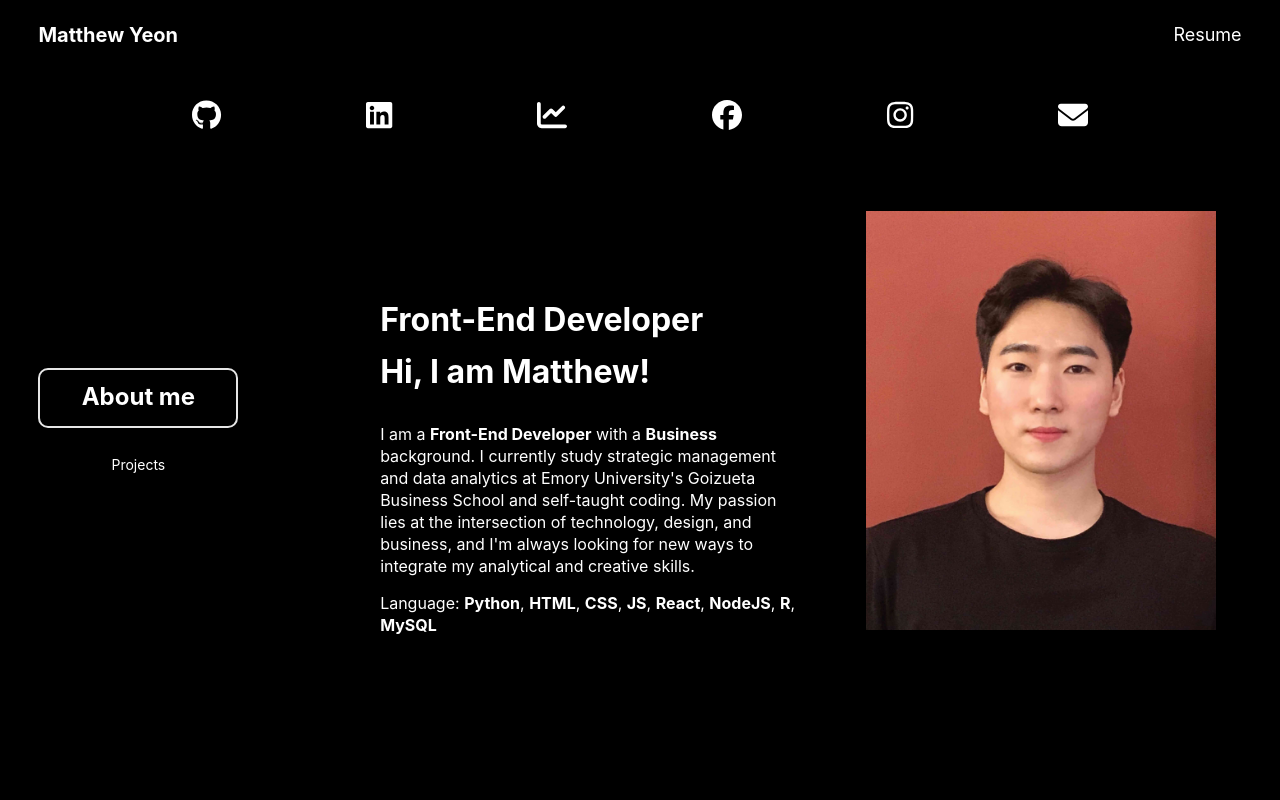
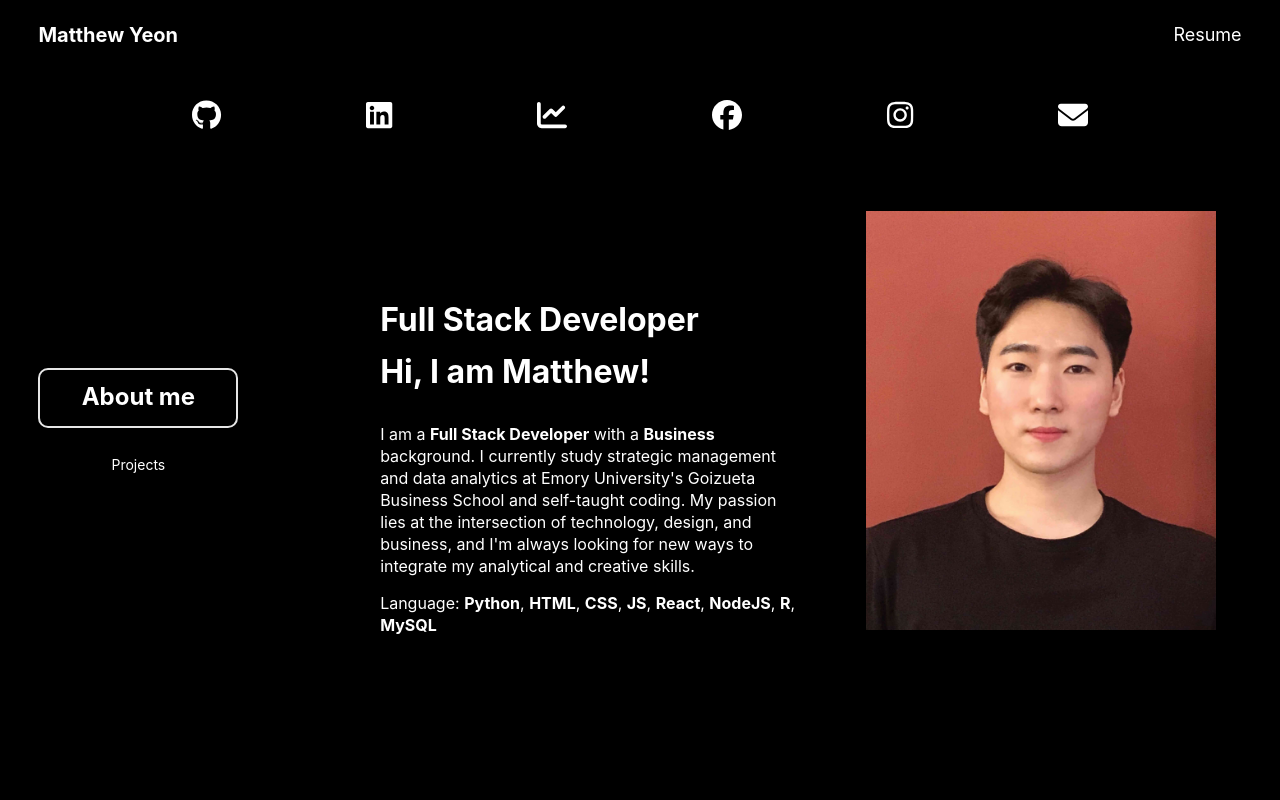
Before and after one commit to myeon7/Portfolio, a React (Create React App) app: page / in a window 1280 px wide. Shown: the top 800 px of the page. Built offline with nearby package versions, Linux system fonts and the light colour scheme.

Commit message:
Aboutme modified

```diff
--- a/src/components/aboutme.js
+++ b/src/components/aboutme.js
@@ -1,27 +1,6 @@
-import React, { useState } from 'react';
-import pi1 from '../media/profileimg/Profile-01.jpg';
-import pi2 from '../media/profileimg/Profile-02.jpg';
-import pi3 from '../media/profileimg/Profile-03.jpg';
-import pi4 from '../media/profileimg/Profile-04.jpg';
-import pi5 from '../media/profileimg/Profile-05.jpg';
-import pi6 from '../media/profileimg/Profile-06.jpg';
+import React from 'react';
 
 function Aboutme(){
-
-    const [profile, setProfile] = useState({
-        currentImage: 0,
-        images: [{
-            profile_img1: pi1,
-            profile_img2: pi2,
-            profile_img3: pi3,
-            profile_img4: pi4,
-            profile_img5: pi5,
-            profile_img6: pi6,
-        }]
-    });
-
-    console.log(profile);
-
     return(
         <div id="c1" className="section clearfix">
             <div id="links">
@@ -49,9 +28,9 @@ function Aboutme(){
             <div className="aboutme_content">
                 <div className="profileimg"></div>
                 <div className="intro">
-                        <h3>Front-End Developer</h3>
+                        <h3>Full Stack Developer</h3>
                         <h3>Hi, I am Matthew!</h3>
-                        <span>I am a <b>Front-End Developer</b> with a <b>Business</b> background. I currently study strategic management and data analytics at Emory University's Goizueta Business School and self-taught coding. My passion lies at the intersection of technology, design, and business, and I'm always looking for new ways to integrate my analytical and creative skills.  </span>
+                        <span>I am a <b>Full Stack Developer</b> with a <b>Business</b> background. I currently study strategic management and data analytics at Emory University's Goizueta Business School and self-taught coding. My passion lies at the intersection of technology, design, and business, and I'm always looking for new ways to integrate my analytical and creative skills.</span>
                         <span>Language: <b>Python</b>, <b>HTML</b>, <b>CSS</b>, <b>JS</b>, <b>React</b>, <b>NodeJS</b>, <b>R</b>, <b>MySQL</b></span>
                 </div>
             </div>
```
